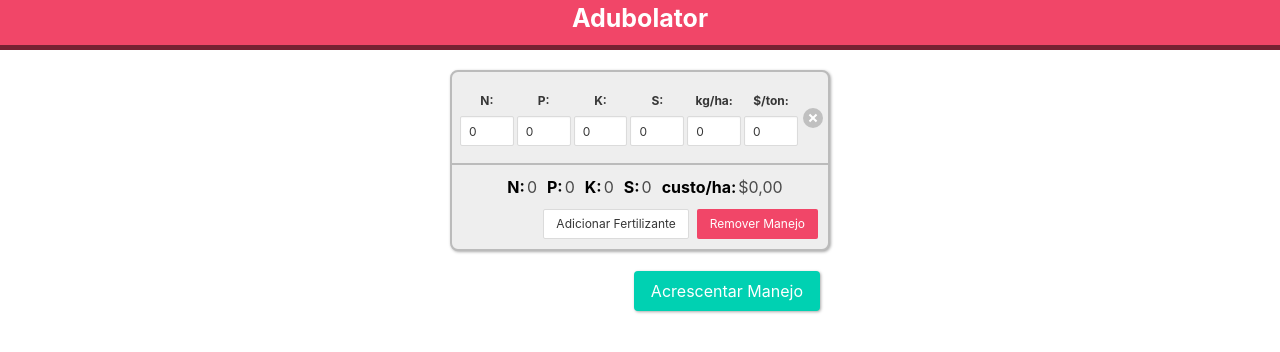
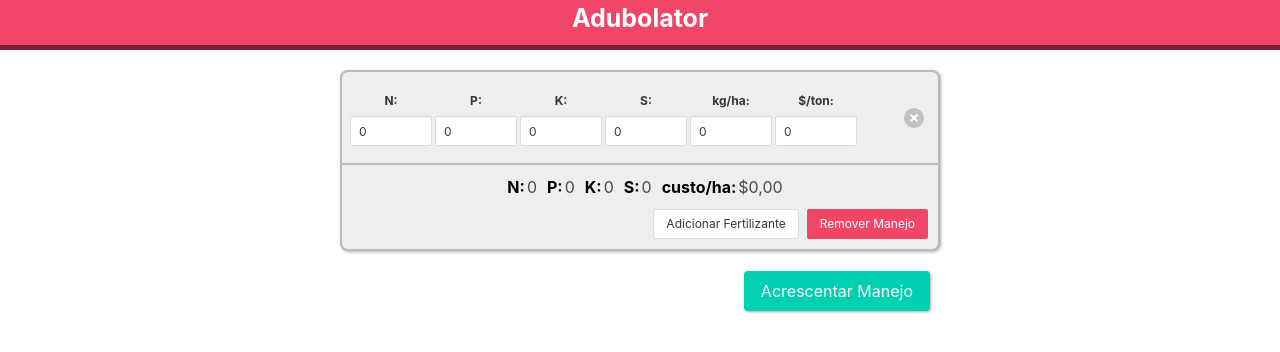
Before and after one commit to sebastorama/adubolator, a React (Create React App) app: page / in a window 1280 px wide. Shown: the top 352 px of the page. Built offline with nearby package versions, Linux system fonts and the light colour scheme.

Commit message:
Simple media query for responsive design

```diff
--- a/src/App.css
+++ b/src/App.css
@@ -21,10 +21,27 @@ header h1 {
   color: #fff;
 }
 
+@media (width <= 620px) {
+  main {
+    width: 380px;
+  }
+  .fertilizer-field {
+    width: 60px;
+  }
+}
+
+@media (width > 620px) {
+  main {
+    width: 600px;
+  }
+  .fertilizer-field {
+    width: 85px;
+  }
+}
+
 main {
   background-color: #fff;
   margin: 10px auto;
-  width: 380px;
   padding-bottom: 50px;
 }
 
@@ -84,7 +101,3 @@ main .strategy {
 .strategy-actions .buttons {
   float: right;
 }
-
-.fertilizer-field {
-  width: 60px;
-}
```
